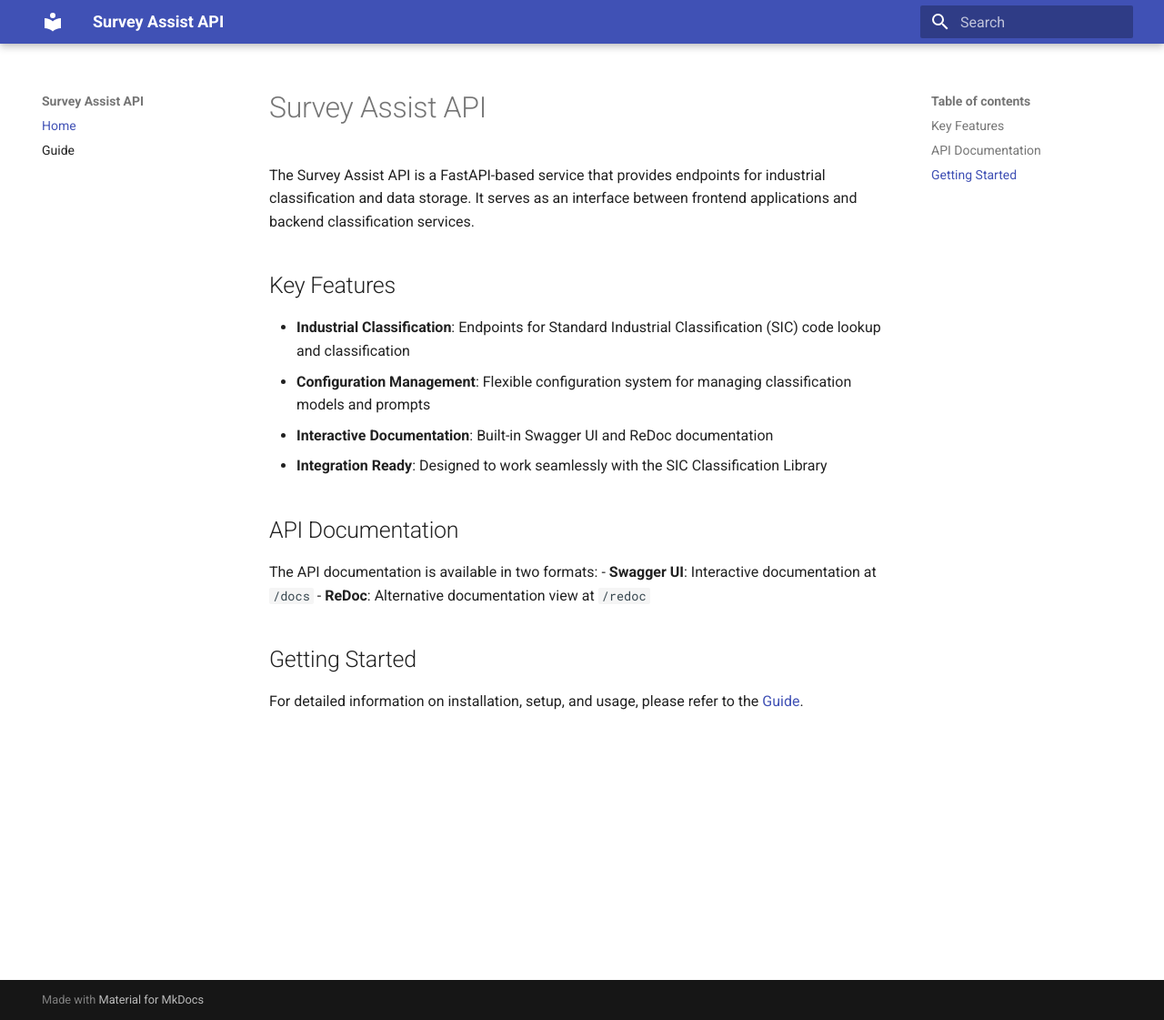
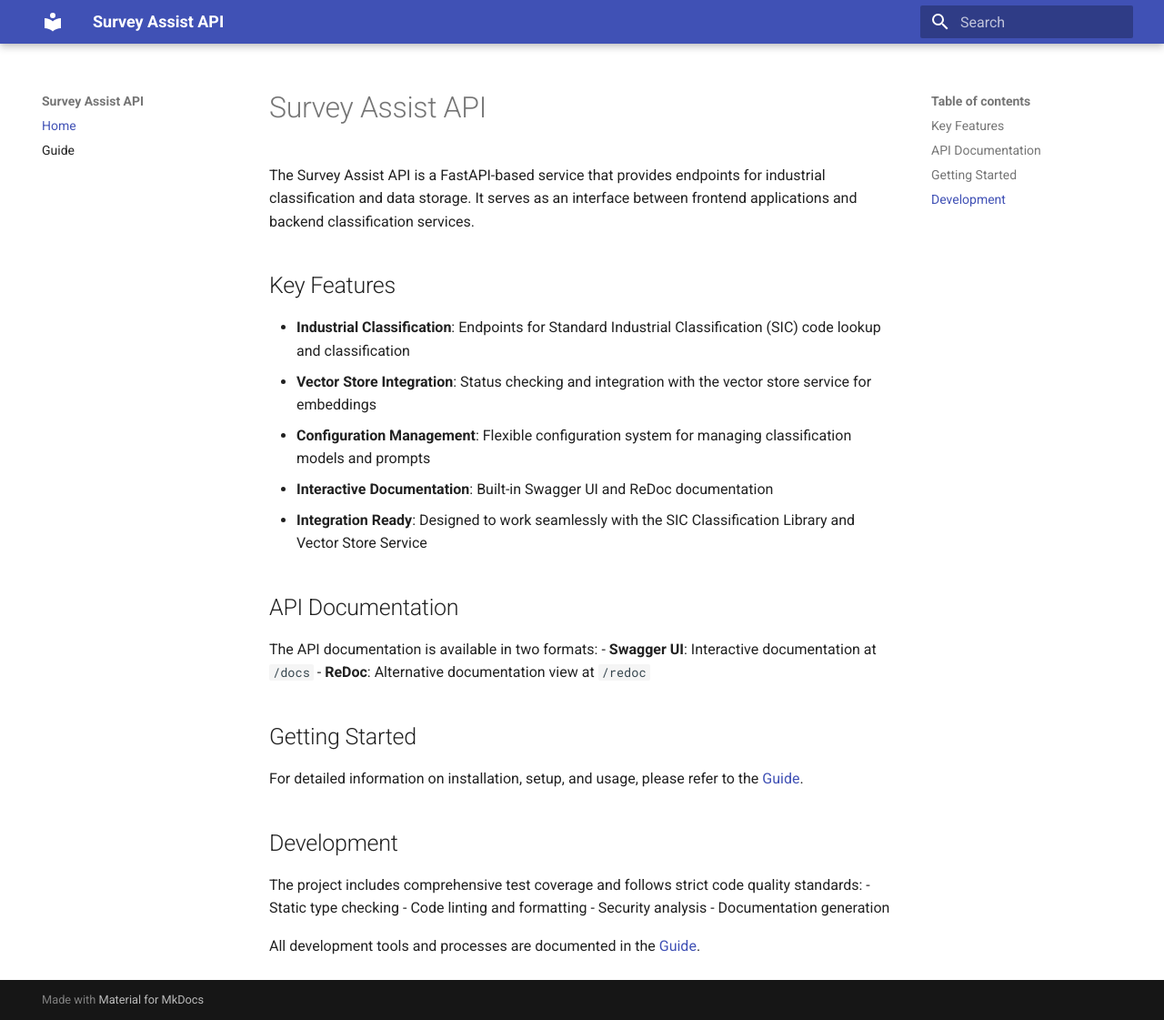
Before and after one commit to ONSdigital/survey-assist-api, an MkDocs documentation site: the page built from docs/index.md, in a window 1280 px wide and 1121 px high. Shown: the whole window at 91% size. Built offline with MkDocs 1.6.1 and Material for MkDocs 9.7.7, drawn with Linux system fonts in a browser that asks for light colours.

Commit message:
update index

```diff
--- a/docs/index.md
+++ b/docs/index.md
@@ -5,9 +5,10 @@ The Survey Assist API is a FastAPI-based service that provides endpoints for ind
 ## Key Features
 
 - **Industrial Classification**: Endpoints for Standard Industrial Classification (SIC) code lookup and classification
+- **Vector Store Integration**: Status checking and integration with the vector store service for embeddings
 - **Configuration Management**: Flexible configuration system for managing classification models and prompts
 - **Interactive Documentation**: Built-in Swagger UI and ReDoc documentation
-- **Integration Ready**: Designed to work seamlessly with the SIC Classification Library
+- **Integration Ready**: Designed to work seamlessly with the SIC Classification Library and Vector Store Service
 
 ## API Documentation
 
@@ -18,3 +19,13 @@ The API documentation is available in two formats:
 ## Getting Started
 
 For detailed information on installation, setup, and usage, please refer to the [Guide](guide.md).
+
+## Development
+
+The project includes comprehensive test coverage and follows strict code quality standards:
+- Static type checking
+- Code linting and formatting
+- Security analysis
+- Documentation generation
+
+All development tools and processes are documented in the [Guide](guide.md).
```
